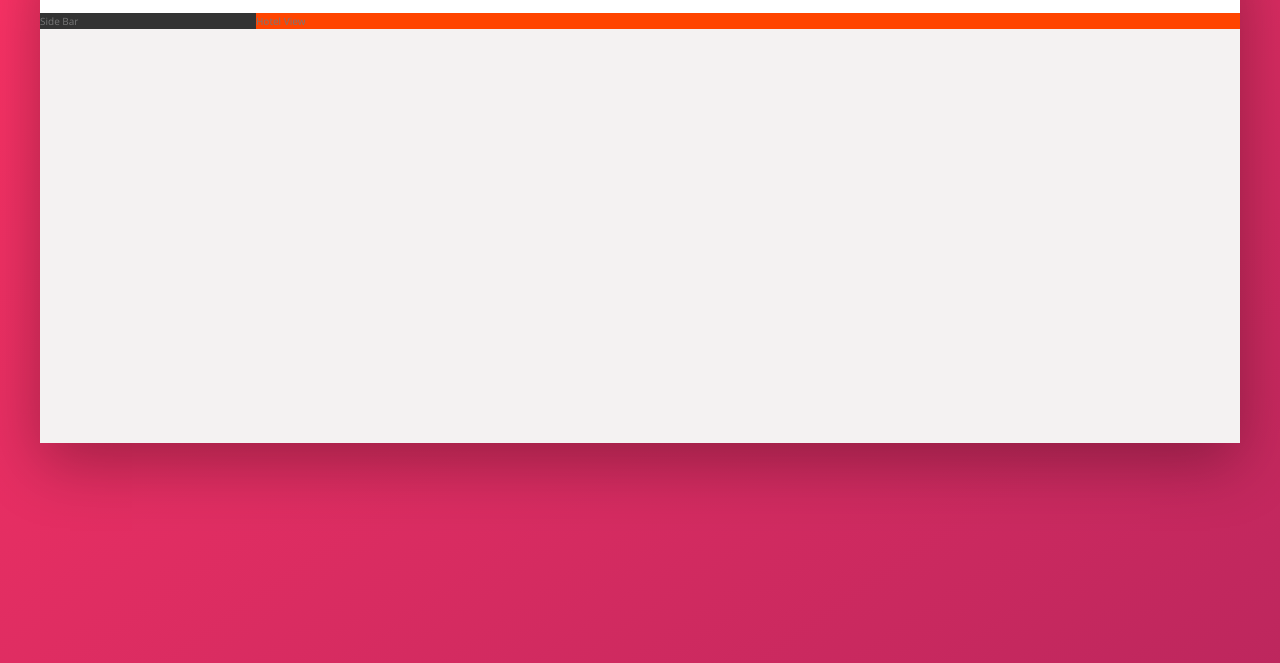
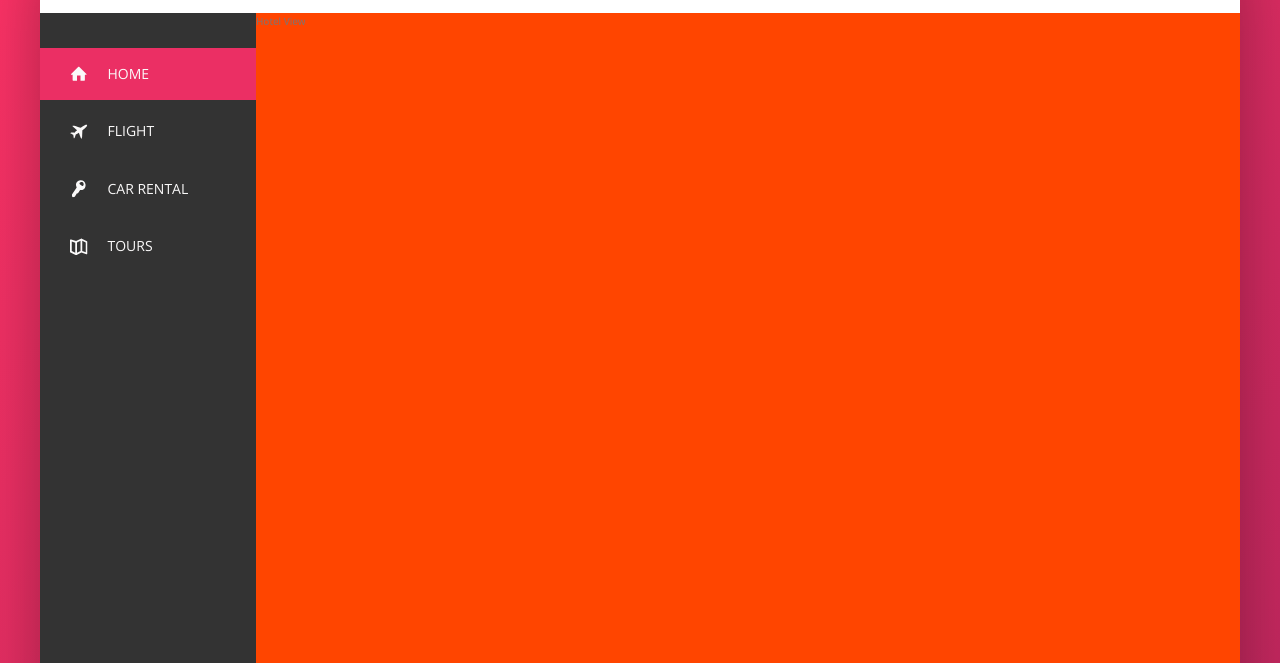
Before and after one commit to ulvilacinov/Trillo, a website: page index.html in a window 1280 px wide. Shown: the part 137-800 px from the top of the page. Drawn offline with nearby package versions, Linux system fonts and the light colour scheme.

Commit message:
feature/ build side-nav part

```diff
--- a/index.html
+++ b/index.html
@@ -46,7 +46,44 @@
             </div>
             <div class="content">
                 <nav class="sidebar">
-                    Side Bar
+                    <ul class="side-nav">
+                        <li class="side-nav__item side-nav__item--active">
+                            <a href="#" class="side-nav__link">
+                                <svg class="side-nav__icon">
+                                    <use xlink:href="/img/sprite.svg#icon-home"></use>
+                                </svg>
+                                <span>Home</span>
+                            </a>
+                        </li>
+                        <li class="side-nav__item">
+                            <a href="#" class="side-nav__link">
+                                <svg class="side-nav__icon">
+                                    <use xlink:href="/img/sprite.svg#icon-aircraft"></use>
+                                </svg>
+                                <span>Flight</span>
+                            </a>
+                        </li>
+                        <li class="side-nav__item">
+                            <a href="#" class="side-nav__link">
+                                <svg class="side-nav__icon">
+                                    <use xlink:href="/img/sprite.svg#icon-key"></use>
+                                </svg>
+                                <span>Car Rental</span>
+                            </a>
+                        </li>
+                        <li class="side-nav__item">
+                            <a href="#" class="side-nav__link">
+                                <svg class="side-nav__icon">
+                                    <use xlink:href="/img/sprite.svg#icon-map"></use>
+                                </svg>
+                                <span>Tours</span>
+                            </a>
+                        </li>
+                    </ul>
+
+                    <div class="legal">
+                        &copy; 2020 by trillo. All rights reserved.
+                    </div>
                 </nav>
                 <main class="hotel-view">
                     Hotel View
--- a/sass/_components.scss
+++ b/sass/_components.scss
@@ -120,3 +120,76 @@
     }
 
 }
+
+///////////////////////////////////////////////
+///// SIDE NAVIGATION
+
+.side-nav{
+    font-size: 1.4rem;
+    list-style: none;
+    margin-top: 3.5rem;
+
+    &__item{
+        position: relative;
+
+        &:not(:last-child){
+            margin-bottom: .5rem;
+        }
+    }
+
+    &__item::before{
+        content: "";
+        position: absolute;
+        top:0;
+        left:0;
+        height: 100%;
+        width: 3px;
+        background-color: var(--color-primary);
+        transform: scaleY(0);
+        transition: transform .2s,
+                    width .4s cubic-bezier(1,0,0,1) .2s,
+                    background-color .1s;
+    }
+
+    &__item:hover::before,
+    &__item--active::before{
+        transform: scaleY(1);
+        width: 100%;
+    }
+
+    &__item:active::before{
+        background-color: var(--color-primary-light);
+    }
+
+    &__link,
+    &__link:link,
+    &__link:active{
+        color: var(--color-grey-light-1);
+        text-decoration: none;
+        text-transform: uppercase;
+        display: block;
+        padding: 1.5rem 3rem;
+        position: relative;
+        z-index: 10;
+        display: flex;
+        align-items: center;
+    }
+
+    &__icon{
+        width: 1.75rem;
+        height: 1.75rem;
+        margin-right: 2rem;
+        fill: currentColor;
+
+    }
+}
+
+
+//////////////////////////////////////////////
+////// LEGAL TEXT
+.legal{
+    font-size: 1.2rem;
+    color: var(--color-grey-light-4);
+    text-align: center;
+    padding: 2.5rem;
+}
--- a/sass/_layout.scss
+++ b/sass/_layout.scss
@@ -1,17 +1,17 @@
-.container{
+.container {
   max-width: 120rem;
   margin: 8rem auto;
-    background-color:var(--color-grey-light-2);
+  background-color: var(--color-grey-light-2);
   box-shadow: var(--shadow-dark);
 
-    min-height: 50rem;;
+  min-height: 50rem;
 }
 
-.content{
+.content {
   display: flex;
 }
 
-.header{
+.header {
   font-size: 1.4rem;
   height: 7rem;
   background-color: #fff;
@@ -22,13 +22,20 @@
   justify-content: space-between;
 }
 
-.sidebar{
+.sidebar {
   background-color: var(--color-grey-dark-1);
 
   flex: 0 0 18%;
+
+  display: flex;
+  flex-direction: column;
+  justify-content: space-between;
 }
 
-.hotel-view{
+.hotel-view {
+  // test
   background-color: orangered;
+  height: 80rem;
+
   flex: 1;
 }
```
Also changed, not shown: css/style.css. Lines whose indentation alone changed are shown as unchanged.
